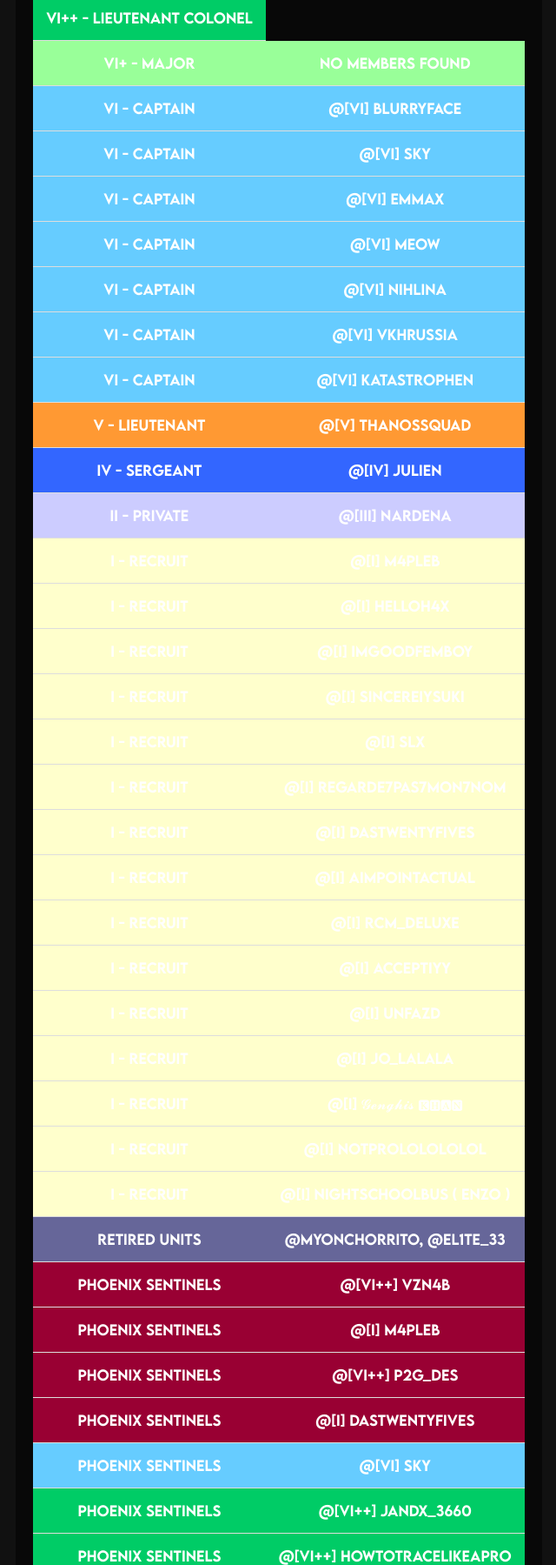
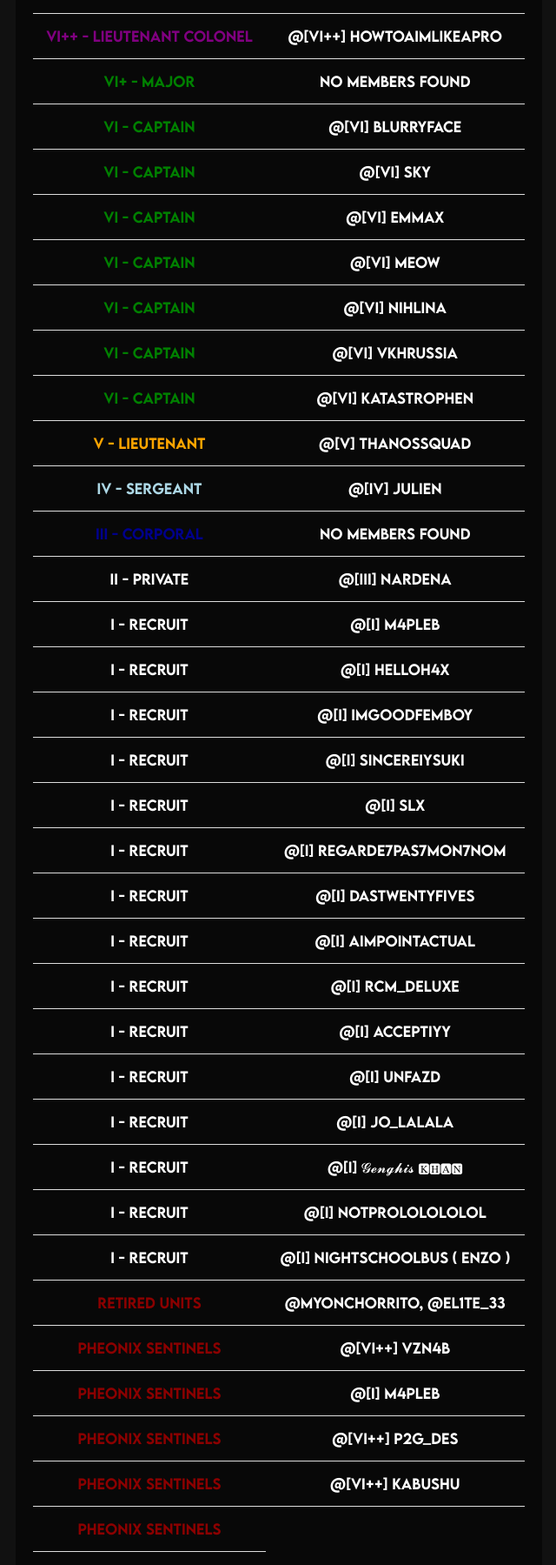
Before and after one commit to gh-unfazd/t2w-leaderboard, a plain HTML site: page index.html in a window 1280 px wide. Shown: the part 720-2519 px from the top of the page at 87% size, without its empty margins (319-959 px from the left). Drawn offline with Linux system fonts and the light colour scheme.

Commit message:
Update index.html

```diff
--- a/index.html
+++ b/index.html
@@ -146,65 +146,67 @@
                     </tr>
                 </thead>
                 <tbody id="leaderboardBody">
-                    <tr style="background-color: #FFCCCC;"><td>VI++++ - General</td><td>@[VI++++] befriends2134</td></tr>
-                    <tr style="background-color: #FFCCFF;"><td>VI+++ - Colonel</td><td>@[VI+++] JJmasterpro68</td></tr>
-                    <tr style="background-color: #CC99FF;"><td>VI++ - Lieutenant Colonel</td><td>@[VI++] vzN4B</td></tr>
-                    <tr style="background-color: #00CC66;"><td>VI++ - Lieutenant Colonel</td><td>@[VI++] p2g_Des</td></tr>
-                    <tr style="background-color: #00CC66;"><td>VI++ - Lieutenant Colonel</td><td>@[VI++] Kabushu</td></tr>
-                    <tr style="background-color: #00CC66;"><td>VI++ - Lieutenant Colonel</td><td>@[VI++] JandX_3660</td></tr>
-                    <tr style="background-color: #00CC66;"><td>VI++ - Lieutenant Colonel</td><td>@[VI++] HowToTraceLikeAPro</td></tr>
-                    <tr style="background-color: #00CC66;"><td>VI++ - Lieutenant Colonel</td><td>@[VI++] Iowcarpet</td></tr>
-                    <tr style="background-color: #00CC66;"><td>VI++ - Lieutenant Colonel</td><td>@[VI++] otpunchy</td></tr>
-                    <tr style="background-color: #00CC66;"><td>VI++ - Lieutenant Colonel</td><td>@[VI++] noxwire</td></tr>
-                    <tr style="background-color: #00CC66;"><td>VI++ - Lieutenant Colonel</td></tr>
-                    <tr style="background-color: #99FF99;"><td>VI+ - Major</td><td>No Members Found</td></tr>
-                    <tr style="background-color: #66CCFF;"><td>VI - Captain</td><td>@[VI] Blurryface</td></tr>
-                    <tr style="background-color: #66CCFF;"><td>VI - Captain</td><td>@[VI] Sky</td></tr>
-                    <tr style="background-color: #66CCFF;"><td>VI - Captain</td><td>@[VI] emmax</td></tr>
-                    <tr style="background-color: #66CCFF;"><td>VI - Captain</td><td>@[VI] meow</td></tr>
-                    <tr style="background-color: #66CCFF;"><td>VI - Captain</td><td>@[VI] nihlina</td></tr>
-                    <tr style="background-color: #66CCFF;"><td>VI - Captain</td><td>@[VI] VKHRussia</td></tr>
-                    <tr style="background-color: #66CCFF;"><td>VI - Captain</td><td>@[VI] Katastrophen</td></tr>
-                    <tr style="background-color: #FF9933;"><td>V - Lieutenant</td><td>@[V] thanossquad</td></tr>
-                    <tr style="background-color: #3366FF;"><td>IV - Sergeant</td><td>@[IV] julien</td></tr>
-                    <tr style="background-color: #CCCCFF;"><td>II - Private</td><td>@[III] nardena</td></tr>
-                    <tr style="background-color: #FFFFCC;"><td>I - Recruit</td><td>@[I] m4Pleb</td></tr>
-                    <tr style="background-color: #FFFFCC;"><td>I - Recruit</td><td>@[I] helloh4x</td></tr>
-                    <tr style="background-color: #FFFFCC;"><td>I - Recruit</td><td>@[I] ImGoodFemboy</td></tr>
-                    <tr style="background-color: #FFFFCC;"><td>I - Recruit</td><td>@[I] SincereIySuki</td></tr>
-                    <tr style="background-color: #FFFFCC;"><td>I - Recruit</td><td>@[I] slx</td></tr>
-                    <tr style="background-color: #FFFFCC;"><td>I - Recruit</td><td>@[I] regarde7pas7mon7nom</td></tr>
-                    <tr style="background-color: #FFFFCC;"><td>I - Recruit</td><td>@[I] dastwentyfives</td></tr>
-                    <tr style="background-color: #FFFFCC;"><td>I - Recruit</td><td>@[I] AimPointActual</td></tr>
-                    <tr style="background-color: #FFFFCC;"><td>I - Recruit</td><td>@[I] RCM_deluxe</td></tr>
-                    <tr style="background-color: #FFFFCC;"><td>I - Recruit</td><td>@[I] AcceptIyy</td></tr>
-                    <tr style="background-color: #FFFFCC;"><td>I - Recruit</td><td>@[I] unfazd</td></tr>
-                    <tr style="background-color: #FFFFCC;"><td>I - Recruit</td><td>@[I] jo_lalala</td></tr>
-                    <tr style="background-color: #FFFFCC;"><td>I - Recruit</td><td>@[I] 𝓖𝓮𝓷𝓰𝓱𝓲𝓼 🅺🅷🅰🅽</td></tr>
-                    <tr style="background-color: #FFFFCC;"><td>I - Recruit</td><td>@[I] NotProLolololol</td></tr>
-                    <tr style="background-color: #FFFFCC;"><td>I - Recruit</td><td>@[I] nightschoolbus ( enzo )</td></tr>
-                    <tr style="background-color: #666699;"><td>Retired Units</td><td>@myonchorrito, @EL1TE_33</td></tr>
-                    <tr style="background-color: #990033;"><td>Phoenix Sentinels</td><td>@[VI++] vzN4B</td></tr>
-                    <tr style="background-color: #990033;"><td>Phoenix Sentinels</td><td>@[I] m4Pleb</td></tr>
-                    <tr style="background-color: #990033;"><td>Phoenix Sentinels</td><td>@[VI++] p2g_Des</td></tr>
-                    <tr style="background-color: #990033;"><td>Phoenix Sentinels</td><td>@[I] dastwentyfives</td></tr>
-                    <tr style="background-color: #66CCFF;"><td>Phoenix Sentinels</td><td>@[VI] Sky</td></tr>
-                    <tr style="background-color: #00CC66;"><td>Phoenix Sentinels</td><td>@[VI++] JandX_3660</td></tr>
-                    <tr style="background-color: #00CC66;"><td>Phoenix Sentinels</td><td>@[VI++] HowToTraceLikeAPro</td></tr>
-                    <tr style="background-color: #FF9933;"><td>Phoenix Sentinels</td><td>@[V] thanossquad</td></tr>
-                    <tr style="background-color: #FFFFCC;"><td>Phoenix Sentinels</td><td>@[I] RCM_deluxe</td></tr>
-                    <tr style="background-color: #FFFFCC;"><td>Phoenix Sentinels</td><td>@[I] AcceptIyy</td></tr>
-                    <tr style="background-color: #CC99FF;"><td>Phoenix Sentinels</td><td>@Iowcarpet</td></tr>
-                    <tr style="background-color: #FFFFCC;"><td>Phoenix Sentinels</td><td>@[I] jo_lalala</td></tr>
-                    <tr style="background-color: #CC99FF;"><td>Phoenix Sentinels</td><td>@[VI++] Iowcarpet</td></tr>
-                    <tr style="background-color: #FFCCFF;"><td>Phoenix Sentinels</td><td>@[VI+++] JJmasterpro68</td></tr>
-                    <tr style="background-color: #00CC66;"><td>Phoenix Sentinels</td><td>@[VI++] otpunchy</td></tr>
-                    <tr style="background-color: #66CCFF;"><td>Phoenix Sentinels</td><td>@[VI] nihlina</td></tr>
-                    <tr style="background-color: #FFCCCC;"><td>Phoenix Sentinels</td><td>@[VI++++] befriends2134</td></tr>
-                    <tr style="background-color: #66CCFF;"><td>Phoenix Sentinels</td><td>@[VI] VKHRussia</td></tr>
-                    <tr style="background-color: #00CC66;"><td>Phoenix Sentinels</td><td>@[Vi++] noxwire</td></tr>
-                    <tr style="background-color: #66CCFF;"><td>Phoenix Sentinels</td><td>@[VI] Katastrophen</td></tr>
-                    <tr style="background-color: #00CC66;"><td>Phoenix Sentinels</td><td>@[VI++] HowToAimLikeAPro</td></tr>
+                    <tr><td style="color: red;">VI++++ - General</td><td>@[VI++++] befriends2134</td></tr>
+                    <tr><td style="color: pink;">VI+++ - Colonel</td><td>@[VI+++] JJmasterpro68</td></tr>
+                    <tr><td style="color: purple;">VI++ - Lieutenant Colonel</td><td>@[VI++] vzN4B</td></tr>
+                    <tr><td style="color: purple;">VI++ - Lieutenant Colonel</td><td>@[VI++] p2g_Des</td></tr>
+                    <tr><td style="color: purple;">VI++ - Lieutenant Colonel</td><td>@[VI++] Kabushu</td></tr>
+                    <tr><td style="color: purple;">VI++ - Lieutenant Colonel</td><td>@[VI++] JandX_3660</td></tr>
+                    <tr><td style="color: purple;">VI++ - Lieutenant Colonel</td><td>@[VI++] HowToTraceLikeAPro</td></tr>
+                    <tr><td style="color: purple;">VI++ - Lieutenant Colonel</td><td>@[VI++] Iowcarpet</td></tr>
+                    <tr><td style="color: purple;">VI++ - Lieutenant Colonel</td><td>@[VI++] otpunchy</td></tr>
+                    <tr><td style="color: purple;">VI++ - Lieutenant Colonel</td><td>@[VI++] noxwire</td></tr>
+                    <tr><td style="color: purple;">VI++ - Lieutenant Colonel</td><td>@[VI++] HowToAimLikeAPro</td></tr>
+                    <tr><td style="color: green;">VI+ - Major</td><td>No Members Found</td></tr>
+                                        <tr><td style="color: green;">VI - Captain</td><td>@[VI] Blurryface</td></tr>
+                    <tr><td style="color: green;">VI - Captain</td><td>@[VI] Sky</td></tr>
+                    <tr><td style="color: green;">VI - Captain</td><td>@[VI] emmax</td></tr>
+                    <tr><td style="color: green;">VI - Captain</td><td>@[VI] meow</td></tr>
+                    <tr><td style="color: green;">VI - Captain</td><td>@[VI] nihlina</td></tr>
+                    <tr><td style="color: green;">VI - Captain</td><td>@[VI] VKHRussia</td></tr>
+                    <tr><td style="color: green;">VI - Captain</td><td>@[VI] Katastrophen</td></tr>
+                    <tr><td style="color: orange;">V - Lieutenant</td><td>@[V] thanossquad</td></tr>
+                    <tr><td style="color: lightblue;">IV - Sergeant</td><td>@[IV] julien</td></tr>
+                    <tr><td style="color: darkblue;">III - Corporal</td><td>No Members Found</td></tr>
+                    <tr><td style="color: darkpurple;">II - Private</td><td>@[III] nardena</td></tr>
+                    <tr><td style="color: lightcream;">I - Recruit</td><td>@[I] m4Pleb</td></tr>
+                    <tr><td style="color: lightcream;">I - Recruit</td><td>@[I] helloh4x</td></tr>
+                    <tr><td style="color: lightcream;">I - Recruit</td><td>@[I] ImGoodFemboy</td></tr>
+                    <tr><td style="color: lightcream;">I - Recruit</td><td>@[I] SincereIySuki</td></tr>
+                    <tr><td style="color: lightcream;">I - Recruit</td><td>@[I] slx</td></tr>
+                    <tr><td style="color: lightcream;">I - Recruit</td><td>@[I] regarde7pas7mon7nom</td></tr>
+                    <tr><td style="color: lightcream;">I - Recruit</td><td>@[I] dastwentyfives</td></tr>
+                    <tr><td style="color: lightcream;">I - Recruit</td><td>@[I] AimPointActual</td></tr>
+                    <tr><td style="color: lightcream;">I - Recruit</td><td>@[I] RCM_deluxe</td></tr>
+                    <tr><td style="color: lightcream;">I - Recruit</td><td>@[I] AcceptIyy</td></tr>
+                    <tr><td style="color: lightcream;">I - Recruit</td><td>@[I] unfazd</td></tr>
+                    <tr><td style="color: lightcream;">I - Recruit</td><td>@[I] jo_lalala</td></tr>
+                    <tr><td style="color: lightcream;">I - Recruit</td><td>@[I] 𝓖𝓮𝓷𝓰𝓱𝓲𝓼 🅺🅷🅰🅽</td></tr>
+                    <tr><td style="color: lightcream;">I - Recruit</td><td>@[I] NotProLolololol</td></tr>
+                    <tr><td style="color: lightcream;">I - Recruit</td><td>@[I] nightschoolbus ( enzo )</td></tr>
+                    <tr><td style="color: darkred;">Retired Units</td><td>@myonchorrito, @EL1TE_33</td></tr>
+                    <tr><td style="color: darkred;">Pheonix Sentinels</td><td>@[VI++] vzN4B</td></tr>
+                    <tr><td style="color: darkred;">Pheonix Sentinels</td><td>@[I] m4Pleb</td></tr>
+                    <tr><td style="color: darkred;">Pheonix Sentinels</td><td>@[VI++] p2g_Des</td></tr>
+                    <tr><td style="color: darkred;">Pheonix Sentinels</td><td>@[VI++] Kabushu</td></tr>
+                    <tr><td style="color: darkred;">Pheonix Sentinels</td@[I] dastwentyfives</td></tr>><td>
+<tr><td style="color: darkred;">Pheonix Sentinels</td><td>@[VI] Sky</td></tr>
+                    <tr><td style="color: darkred;">Pheonix Sentinels</td><td>@[VI++] JandX_3660</td></tr>
+                    <tr><td style="color: darkred;">Pheonix Sentinels</td><td>@[VI++] HowToTraceLikeAPro</td></tr>
+                    <tr><td style="color: darkred;">Pheonix Sentinels</td><td>@[V] thanossquad</td></tr>
+                    <tr><td style="color: darkred;">Pheonix Sentinels</td><td>@[I] RCM_deluxe</td></tr>
+                    <tr><td style="color: darkred;">Pheonix Sentinels</td><td>@[I] AcceptIyy</td></tr>
+                    <tr><td style="color: darkred;">Pheonix Sentinels</td><td>@Iowcarpet</td></tr>
+                    <tr><td style="color: darkred;">Pheonix Sentinels</td><td>@jo_lalala</td></tr>
+                    <tr><td style="color: darkred;">Pheonix Sentinels</td><td>@[VI++] Iowcarpet</td></tr>
+                    <tr><td style="color: darkred;">Pheonix Sentinels</td><td>@[VI+++] JJmasterpro68</td></tr>
+                    <tr><td style="color: darkred;">Pheonix Sentinels</td><td>@[VI++] otpunchy</td></tr>
+                    <tr><td style="color: darkred;">Pheonix Sentinels</td><td>@[VI] nihlina</td></tr>
+                    <tr><td style="color: darkred;">Pheonix Sentinels</td><td>@[VI++++] befriends2134</td></tr>
+                    <tr><td style="color: darkred;">Pheonix Sentinels</td><td>@[VI] VKHRussia</td></tr>
+                    <tr><td style="color: darkred;">Pheonix Sentinels</td><td>@[Vi++] noxwire</td></tr>
+                    <tr><td style="color: darkred;">Pheonix Sentinels</td><td>@[VI] Katastrophen</td></tr>
+                    <tr><td style="color: darkred;">Pheonix Sentinels</td><td>@[VI++] HowToAimLikeAPro</td></tr>
                 </tbody>
             </table>
         </div>
```
